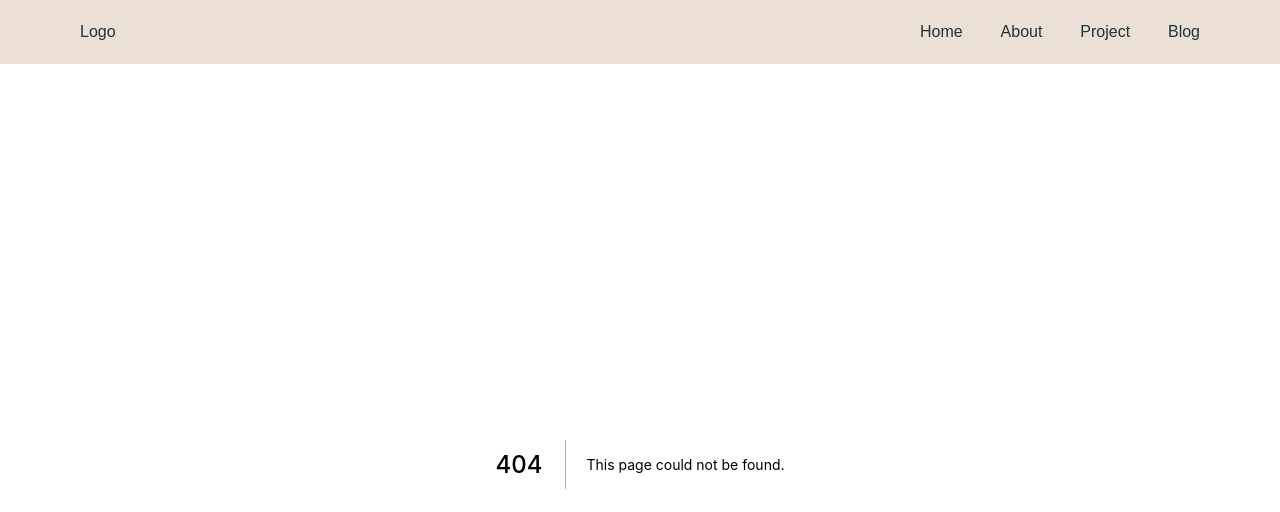
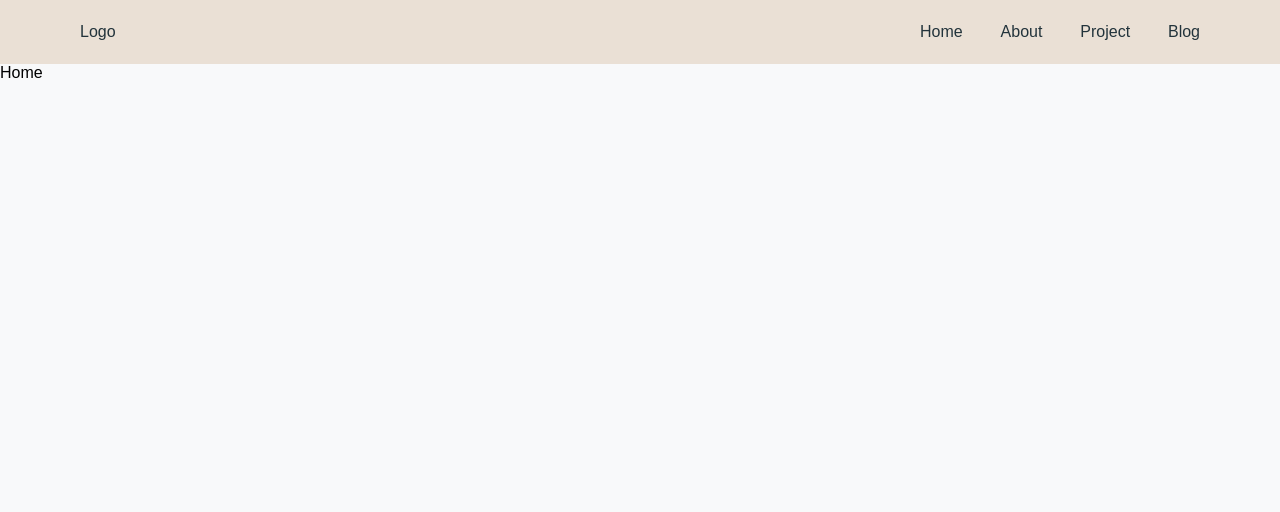
Before and after one commit to EthanChenYen-Peng/personal_site_next, a Next.js app: page /home in a window 1280 px wide. Before the commit this address had no page. Shown: the top 512 px of the page. Built offline with nearby package versions, Linux system fonts and the light colour scheme.

Commit message:
move homepage component to its own dir

```diff
--- /dev/null
+++ b/src/pages/home/index.tsx
@@ -0,0 +1,11 @@
+import type { NextPage } from "next";
+
+const Home: NextPage = () => {
+  return (
+    <>
+      Home
+    </>
+  );
+};
+
+export default Home;
--- a/tsconfig.json
+++ b/tsconfig.json
@@ -4,6 +4,7 @@
     "baseUrl": "./src",
     "paths": {
       "@/components/*": ["components/*"],
+      "@/pages/*": ["pages/*"],
       "@/utils/*": ["utils/*"]
     },
     "lib": ["dom", "dom.iterable", "esnext"],
```
Also changed, not shown: src/pages/index.tsx (+1 -11 lines).
